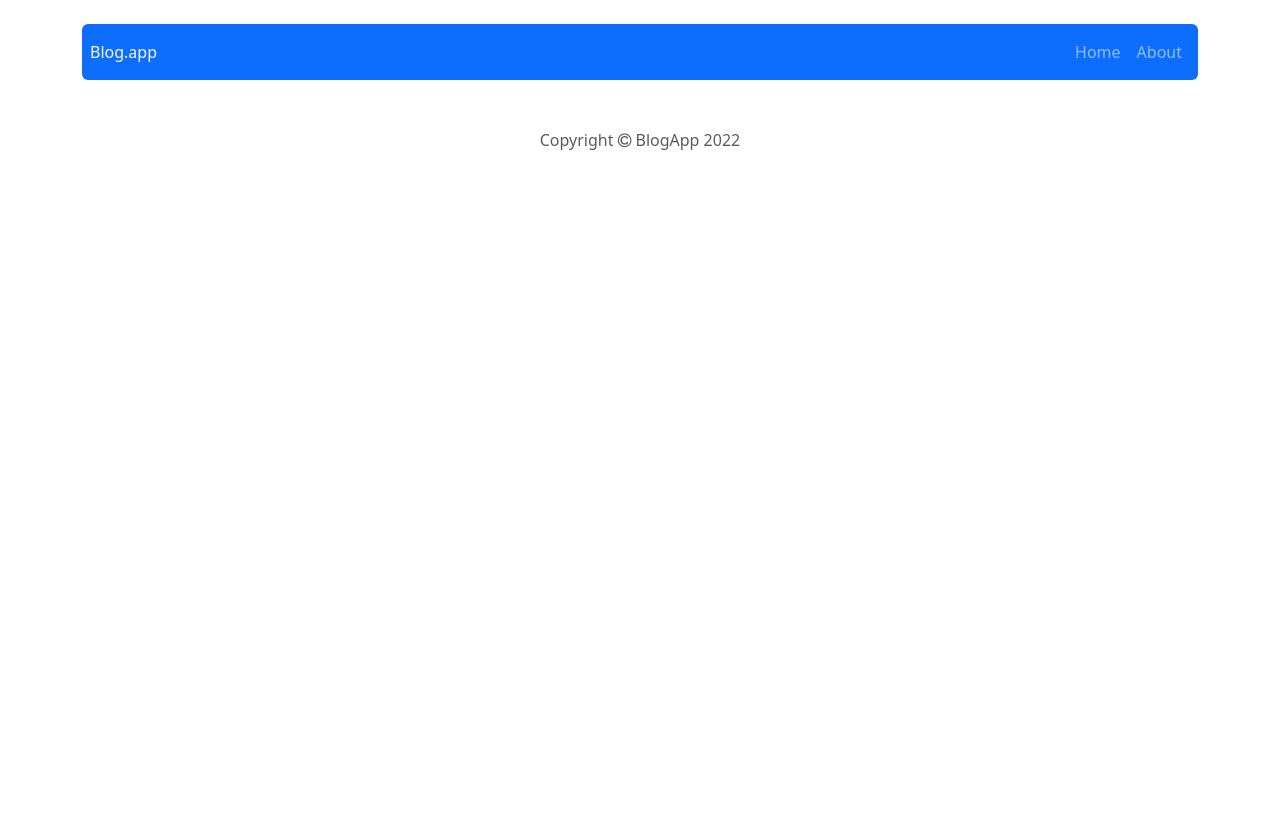
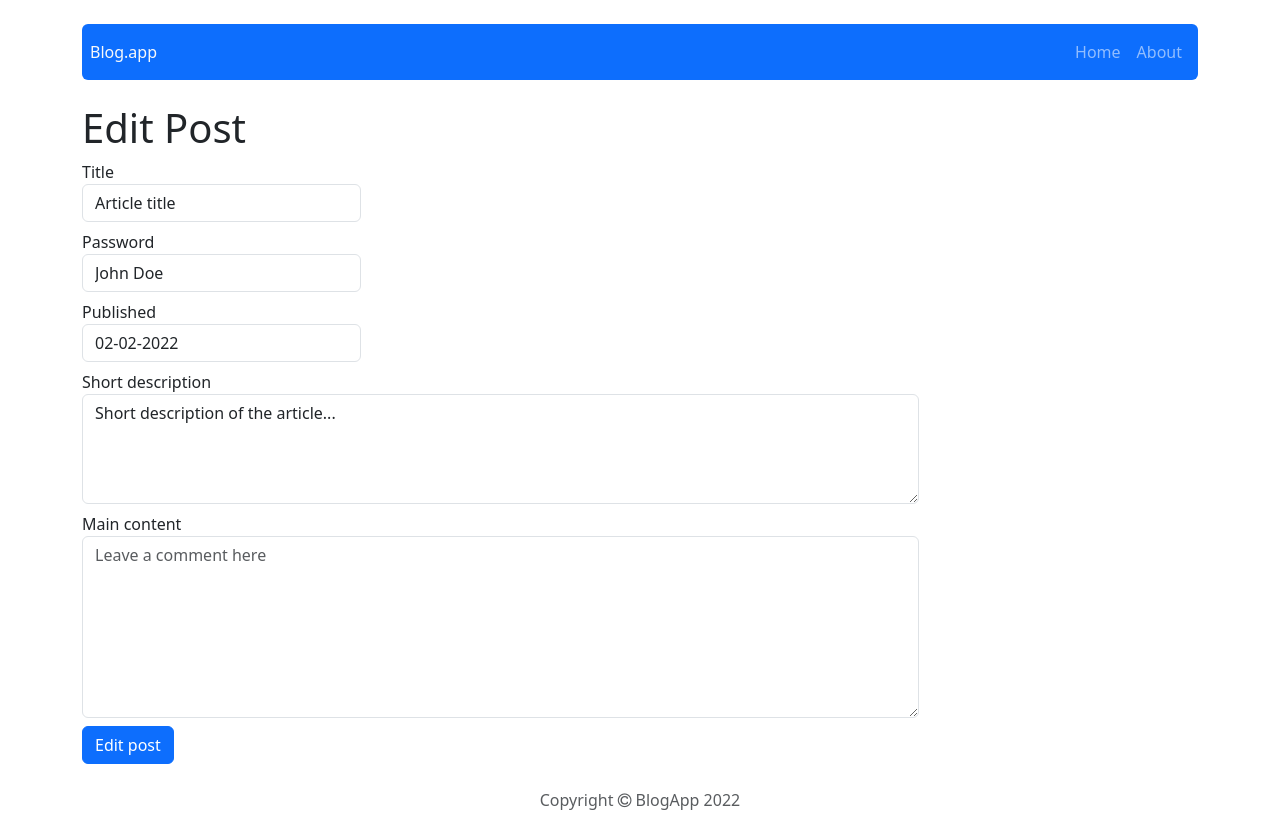
Before and after one commit to iiimoood/react-blog, a React (Create React App) app: page /post/edit/1 in a window 1280 px wide. Before the commit the page ends 800 px from the top, so only its background shows below. Built offline with nearby package versions, Linux system fonts and the light colour scheme.

Commit message:
Fix content in files, install http-server

```diff
--- a/package.json
+++ b/package.json
@@ -8,6 +8,7 @@
     "@testing-library/user-event": "^13.5.0",
     "clsx": "^1.2.1",
     "font-awesome": "^4.7.0",
+    "http-server": "^14.1.1",
     "react": "^18.2.0",
     "react-dom": "^18.2.0",
     "react-scripts": "5.0.1",
--- a/src/App.js
+++ b/src/App.js
@@ -15,7 +15,7 @@ const App = () => {
       <Header />
       <Routes>
         <Route path="/" element={<Home />} />
-        <Route path="/post/:id" element={<Post />} />
+        <Route path="/post/:postId" element={<Post />} />
         <Route path="/post/add" element={<PostAdd />} />
         <Route path="/post/edit/:id" element={<PostEdit />} />
         <Route path="/about" element={<About />} />
--- a/src/components/features/EditPostForm.js
+++ b/src/components/features/EditPostForm.js
@@ -5,14 +5,13 @@ import { Navigate } from 'react-router-dom';
 import PostForm from './PostForm';
 import { useSelector } from 'react-redux';
 import { getPostById } from '../../redux/postsRedux';
+import { useParams } from 'react-router';
 
-const AddPostForm = () => {
+const EditPostForm = () => {
   const navigate = useNavigate();
   const dispatch = useDispatch();
-  const id = window.location.href.replace(
-    'http://localhost:3000//post/edit/',
-    ''
-  );
+  const { id } = useParams();
+
   const post = useSelector((state) => getPostById(state, id));
 
   const handleSubmit = (post) => {
@@ -34,4 +33,4 @@ const AddPostForm = () => {
   );
 };
 
-export default AddPostForm;
+export default EditPostForm;
--- a/src/components/features/PostForm.js
+++ b/src/components/features/PostForm.js
@@ -17,7 +17,7 @@ const PostForm = ({ action, actionText, ...props }) => {
 
   return (
     <form onSubmit={handleSubmit}>
-      <div className="form-group">
+      <div className="form-group mb-2">
         <label>Title</label>
         <input
           type="text"
@@ -28,7 +28,7 @@ const PostForm = ({ action, actionText, ...props }) => {
           value={title}
         />
       </div>
-      <div className="form-group">
+      <div className="form-group mb-2">
         <label>Password</label>
         <input
           type="text"
@@ -39,7 +39,7 @@ const PostForm = ({ action, actionText, ...props }) => {
           value={author}
         />
       </div>
-      <div className="form-group">
+      <div className="form-group mb-2">
         <label>Published</label>
         <input
           type="text"
@@ -50,11 +50,11 @@ const PostForm = ({ action, actionText, ...props }) => {
           value={publishedDate}
         />
       </div>
-      <div className="form-group">
+      <div className="form-group mb-2">
         <label>Short description</label>
         <textarea
           type="text"
-          className="form-control w-50"
+          className="form-control w-75"
           id="shortDescription"
           placeholder="Leave a comment here"
           rows="4"
@@ -62,11 +62,11 @@ const PostForm = ({ action, actionText, ...props }) => {
           value={shortDescription}
         />
       </div>
-      <div className="form-group">
+      <div className="form-group mb-2">
         <label>Main content</label>
         <textarea
           type="text"
-          className="form-control w-50"
+          className="form-control w-75"
           id="mainContent"
           placeholder="Leave a comment here"
           rows="7"
--- a/src/components/features/Posts.js
+++ b/src/components/features/Posts.js
@@ -5,9 +5,9 @@ import { NavLink } from 'react-router-dom';
 const Posts = () => {
   const posts = useSelector(getAllPosts);
   return (
-    <div className="d-flex flex-wrap justify-content-between">
+    <div className="d-flex flex-wrap justify-content-between mr-1">
       {posts.map((post) => (
-        <div key={post.id} className="card col-12 col-md-6 col-lg-4 row ">
+        <div key={post.id} className="card col-12 col-md-6 col-lg-4 row">
           <div className="card-body">
             <h3 className="card-title">{post.title}</h3>
             <p>
--- a/src/components/pages/Post.js
+++ b/src/components/pages/Post.js
@@ -1,9 +1,11 @@
 import { useSelector } from 'react-redux';
 import { getPostById } from '../../redux/postsRedux';
 import { useParams } from 'react-router';
-import { Navigate } from 'react-router-dom';
+import { Link, Navigate } from 'react-router-dom';
 import { removeCard } from '../../redux/postsRedux';
 import { useDispatch } from 'react-redux';
+import { useState } from 'react';
+
 import Modal from 'react-bootstrap/Modal';
 import Button from 'react-bootstrap/Button';
 
@@ -11,14 +13,45 @@ const Post = (props) => {
   const { postId } = useParams();
   const post = useSelector((state) => getPostById(state, postId));
   const dispatch = useDispatch();
+  const [showModal, setShowModal] = useState(false);
 
   const deletePost = (e) => {
     e.preventDefault();
-    dispatch(removeCard(props.id));
+    dispatch(removeCard(post.id));
   };
 
-  const modalWindow = () => {
+  if (!post) return <Navigate to="/" />;
   return (
+    <div>
+      <div className="card d-flex flex-row w-75 border-0 m-auto">
+        <div className="card-body">
+          <h3 className="card-title">{post.title}</h3>
+          <p>
+            <span className="fw-bold">Author:</span> {post.author}
+          </p>
+          <p>
+            <span className="fw-bold">Published: </span>
+            {post.publishedDate}
+          </p>
+          <p>{post.shortDescription}</p>
+        </div>
+        <div>
+          <Link to={'/post/edit/' + post.id}>
+            <button type="button" className="btn btn-outline-primary me-2">
+              Edit
+            </button>
+          </Link>
+          <button
+            type="button"
+            className="btn btn-outline-danger"
+            onClick={() => setShowModal(true)}
+          >
+            Delete
+          </button>
+        </div>
+      </div>
+
+      {showModal && (
         <div
           className="modal show"
           style={{ display: 'block', position: 'initial' }}
@@ -30,48 +63,22 @@ const Post = (props) => {
 
             <Modal.Body>
               <p>
-              This operation will completely remove this post from the app. Are
-              you sure you want to do that?
+                This operation will completely remove this post from the app.
+                Are you sure you want to do that?
               </p>
             </Modal.Body>
 
             <Modal.Footer>
-            <Button variant="secondary">Cancel</Button>
+              <Button variant="secondary" onClick={() => setShowModal(false)}>
+                Cancel
+              </Button>
               <Button variant="primary" onClick={deletePost}>
                 Remove
               </Button>
             </Modal.Footer>
           </Modal.Dialog>
         </div>
-    );
-  };
-
-  if (!post) return <Navigate to="/" />;
-  return (
-    <div>
-      <div className="card">
-        <div className="card-body">
-          <h3 className="card-title">{post.title}</h3>
-          <p>
-            <span className="fw-bold">Author:</span> {post.author}
-          </p>
-          <p>
-            <span className="fw-bold">Published: </span>
-            {post.content}
-          </p>
-          <p>{post.shortDescription}</p>
-        </div>
-      </div>
-      <button type="button" className="btn btn-outline-primary">
-        Edit
-      </button>
-      <button
-        type="button"
-        class="btn btn-outline-danger"
-        onClick={modalWindow}
-      >
-        Delete
-      </button>
+      )}
     </div>
   );
 };
--- a/src/components/pages/PostAdd.js
+++ b/src/components/pages/PostAdd.js
@@ -2,7 +2,7 @@ import AddPostForm from '../features/AddPostForm';
 
 const PostAdd = () => {
   return (
-    <div>
+    <div >
       <h1>Add Post</h1>
       <AddPostForm />
     </div>
--- a/src/components/pages/PostEdit.js
+++ b/src/components/pages/PostEdit.js
@@ -1,10 +1,12 @@
 import EditPostForm from '../features/EditPostForm';
 
 const PostEdit = () => {
-  <div>
-    <h1>Edit Post</h1>
-    <EditPostForm />
-  </div>;
+  return (
+    <div>
+      <h1>Edit Post</h1>
+      <EditPostForm />
+    </div>
+  );
 };
 
 export default PostEdit;
```
Also changed, not shown: 19 other files (tests, documents, lock files or other folders). Lines whose indentation alone changed are shown as unchanged.
